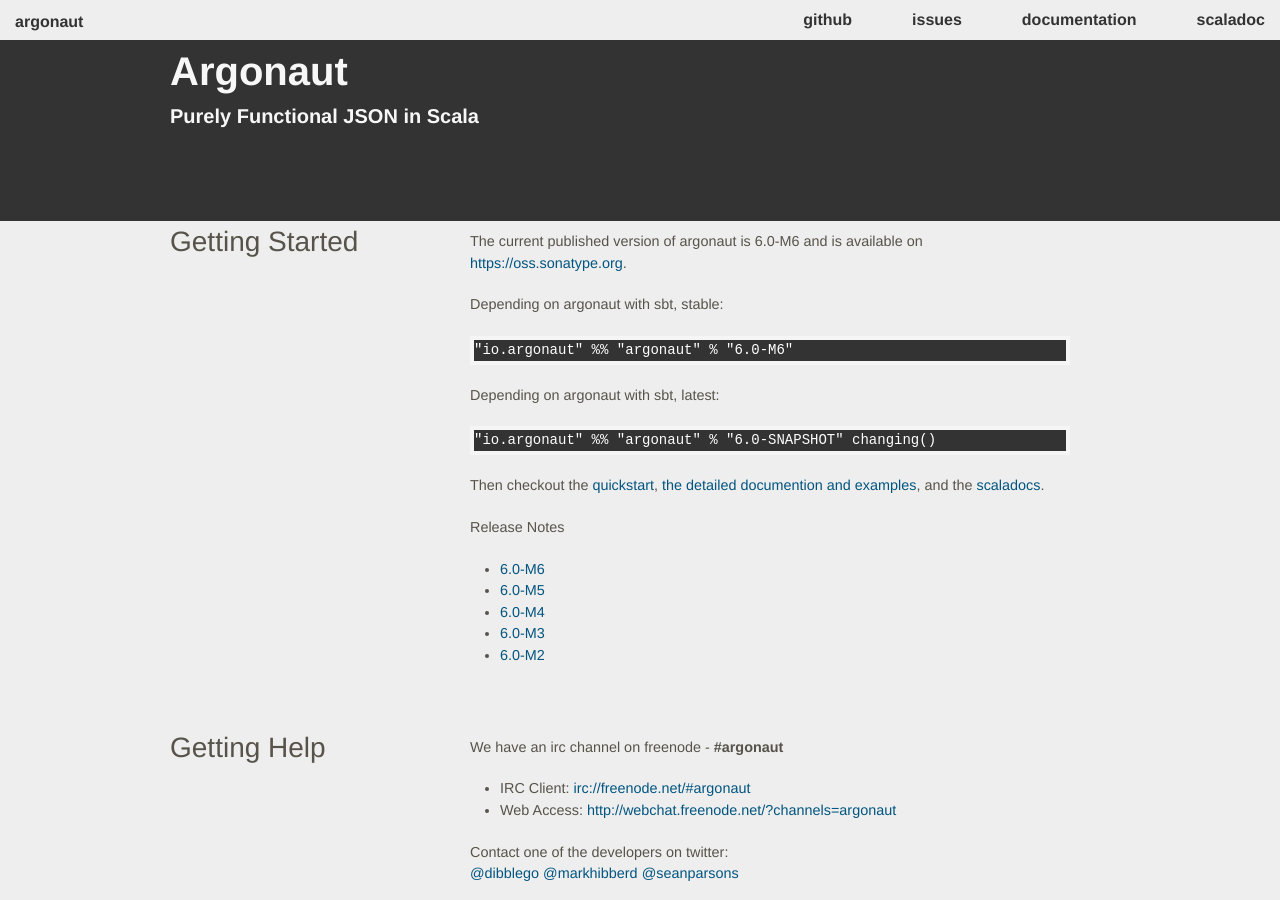
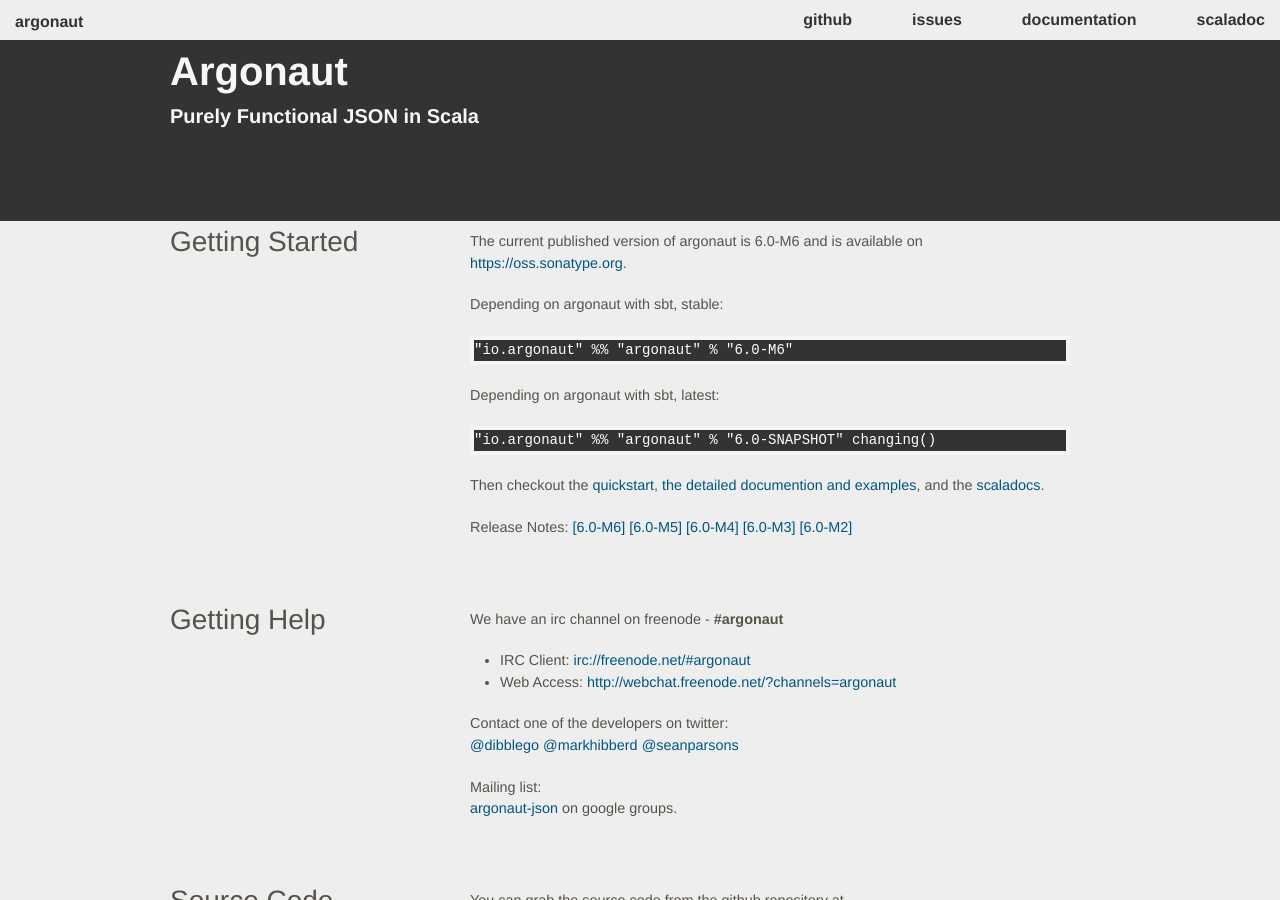
Before and after one commit to argonaut-io/argonaut.io, a Jekyll site: the page built from index.markdown, in a window 1280 px wide and 900 px high. Built offline with Jekyll 4.4.1, drawn with Linux system fonts in a browser that asks for light colours; nearby versions of some CDN libraries; some web fonts are replaced.

```diff
--- a/index.markdown
+++ b/index.markdown
@@ -34,25 +34,13 @@ title: argonaut
             the <a href="scaladocs/">scaladocs</a>.
           </p>
 
-          <p>Release Notes</p>
-          <ul>
-            <li>
-            <a href="https://github.com/markhibberd/argonaut/blob/master/notes/6.0-M6.markdown">6.0-M6</a>
-            </li>
-            <li>
-            <a href="https://github.com/markhibberd/argonaut/blob/master/notes/6.0-M5.markdown">6.0-M5</a>
-            </li>
-            <li>
-            <a href="https://github.com/markhibberd/argonaut/blob/master/notes/6.0-M4.markdown">6.0-M4</a>
-            </li>
-            <li>
-            <a href="https://github.com/markhibberd/argonaut/blob/master/notes/6.0-M3.markdown">6.0-M3</a>
-            </li>
-
-            <li>
-            <a href="https://github.com/markhibberd/argonaut/blob/master/notes/6.0-M2.markdown">6.0-M2</a>
-            </li>
-          </ul>
+          <p>Release Notes:
+            <a href="https://github.com/markhibberd/argonaut/blob/master/notes/6.0-M6.markdown">[6.0-M6]</a>
+            <a href="https://github.com/markhibberd/argonaut/blob/master/notes/6.0-M5.markdown">[6.0-M5]</a>
+            <a href="https://github.com/markhibberd/argonaut/blob/master/notes/6.0-M4.markdown">[6.0-M4]</a>
+            <a href="https://github.com/markhibberd/argonaut/blob/master/notes/6.0-M3.markdown">[6.0-M3]</a>
+            <a href="https://github.com/markhibberd/argonaut/blob/master/notes/6.0-M2.markdown">[6.0-M2]</a>
+          </p>
         </div>
 
 
```
